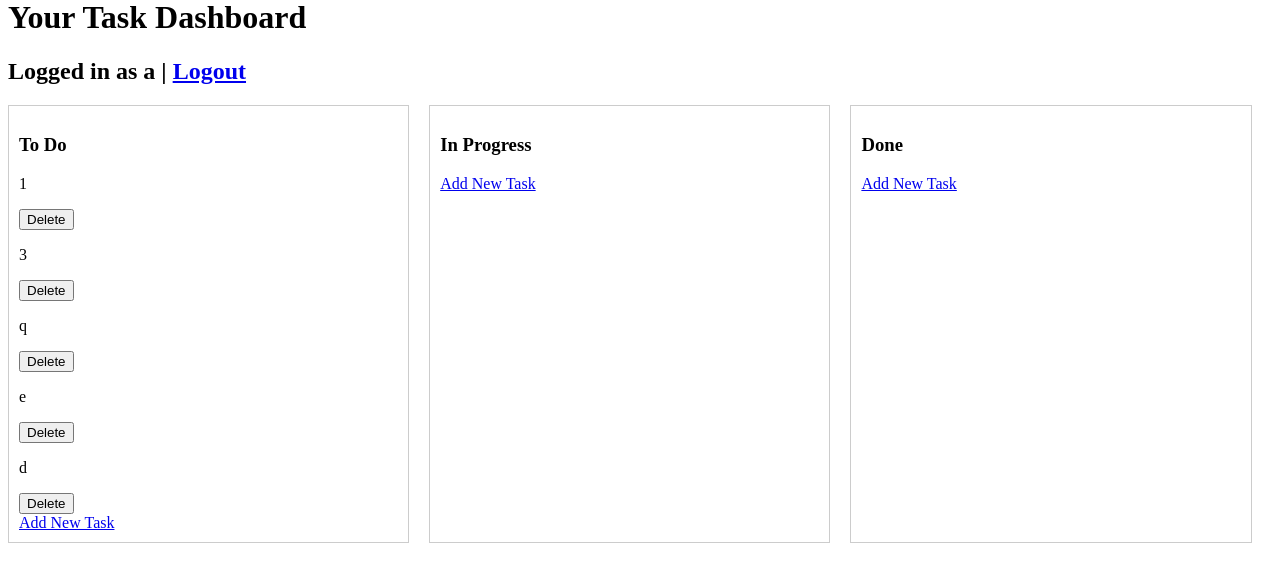
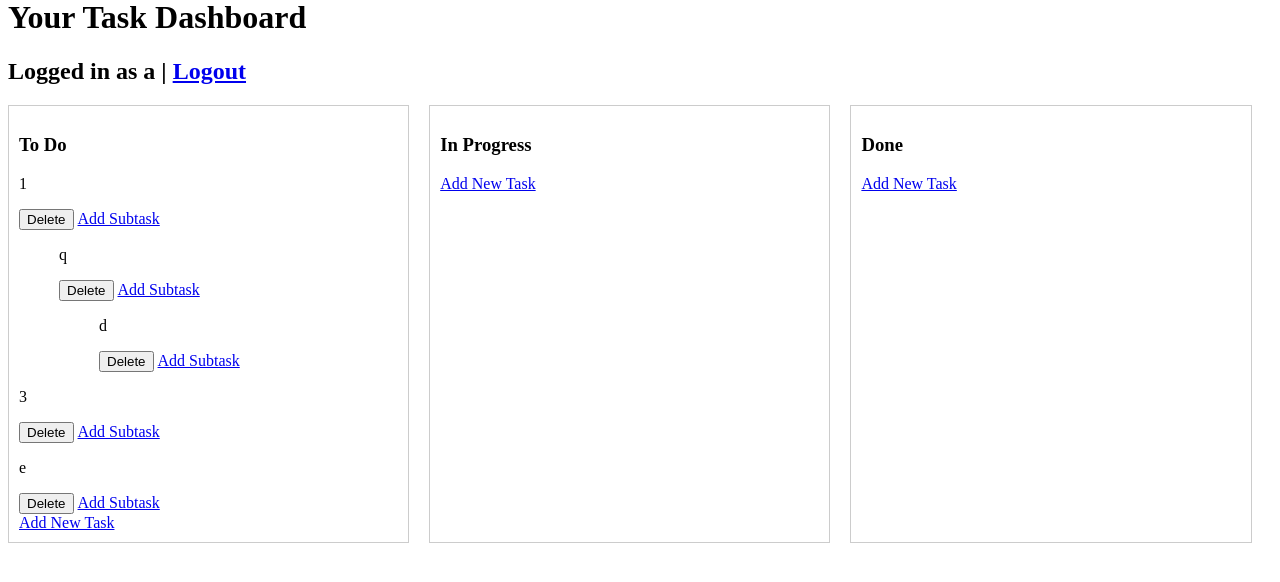
Before and after one commit to Taka0613/cs162_jinja, a Flask app: page / in a window 1280 px wide. Shown: the part 120-702 px from the top of the page. Run offline with Flask 2, Linux system fonts and the light colour scheme; a user stored in the database is signed in; data comes from the database, SQL or seed files in the repository; both versions use the stored data as it was after the commit.

Commit message:
third version

```diff
--- a/app.py
+++ b/app.py
@@ -45,13 +45,9 @@ class TaskGroup(db.Model):
 class Task(db.Model):
     id = db.Column(db.Integer, primary_key=True)
     title = db.Column(db.String(150), nullable=False)
-    status = db.Column(db.String(20), nullable=False, default="To Do")  # Status field
+    status = db.Column(db.String(20), nullable=False, default="To Do")
     is_completed = db.Column(db.Boolean, default=False)
-    task_group_id = db.Column(
-        db.Integer,
-        db.ForeignKey("task_group.id"),
-        nullable=True,  # Set nullable=True here
-    )
+    task_group_id = db.Column(db.Integer, db.ForeignKey("task_group.id"), nullable=True)
     parent_task_id = db.Column(db.Integer, db.ForeignKey("task.id"), nullable=True)
     subtasks = db.relationship(
         "Task", backref=db.backref("parent_task", remote_side=[id]), lazy=True
@@ -112,11 +108,11 @@ def logout():
 def dashboard():
     # Retrieve tasks categorized by status
     categorized_tasks = {
-        "To Do": Task.query.filter_by(status="To Do", task_group_id=None).all(),
+        "To Do": Task.query.filter_by(status="To Do", parent_task_id=None).all(),
         "In Progress": Task.query.filter_by(
-            status="In Progress", task_group_id=None
+            status="In Progress", parent_task_id=None
         ).all(),
-        "Done": Task.query.filter_by(status="Done", task_group_id=None).all(),
+        "Done": Task.query.filter_by(status="Done", parent_task_id=None).all(),
     }
     return render_template("dashboard.html", categorized_tasks=categorized_tasks)
 
@@ -124,22 +120,44 @@ def dashboard():
 @app.route("/add_task/<status>", methods=["GET", "POST"])
 @login_required
 def add_task(status):
+    parent_task_id = request.args.get("parent_task_id")
+    parent_task = Task.query.get(parent_task_id) if parent_task_id else None
+
     if request.method == "POST":
         title = request.form["title"]
-        # Save the new task with the chosen status
+        parent_task_id = request.form.get("parent_task_id")
+
+        # Create a new task and assign parent if it’s a subtask
         new_task = Task(
             title=title,
             status=status,
-            task_group_id=None,  # Adjust if task groups are needed
+            parent_task_id=parent_task_id,  # Set parent task if this is a subtask
         )
         db.session.add(new_task)
         db.session.commit()
         return redirect(url_for("dashboard"))
 
-    return render_template("add_task.html", status=status)
+    return render_template("add_task.html", status=status, parent_task=parent_task)
 
 
-# Delete a task
+@app.route("/tasks/<int:task_id>/add_subtask", methods=["GET", "POST"])
+@login_required
+def add_subtask(task_id):
+    parent_task = Task.query.get_or_404(task_id)
+    if request.method == "POST":
+        title = request.form["title"]
+        status = request.form.get("status", "To Do")
+        new_task = Task(title=title, status=status, parent_task_id=task_id)
+        db.session.add(new_task)
+        db.session.commit()
+        return redirect(url_for("dashboard"))
+
+    return render_template(
+        "add_task.html", status=parent_task.status, parent_task=parent_task
+    )
+
+
+# Delete a task and its subtasks
 @app.route("/tasks/<int:task_id>/delete", methods=["POST"])
 @login_required
 def delete_task(task_id):
--- a/templates/dashboard.html
+++ b/templates/dashboard.html
@@ -18,6 +18,16 @@
             <form action="{{ url_for('delete_task', task_id=task.id) }}" method="POST" style="display: inline;">
                 <button type="submit">Delete</button>
             </form>
+            <a href="{{ url_for('add_task', status='To Do', parent_task_id=task.id) }}">Add Subtask</a>
+
+            <!-- Render subtasks recursively -->
+            {% if task.subtasks %}
+            <div style="margin-left: 20px;">
+                {% for subtask in task.subtasks %}
+                {{ render_subtasks(subtask) }}
+                {% endfor %}
+            </div>
+            {% endif %}
         </div>
         {% endfor %}
         <a href="{{ url_for('add_task', status='To Do') }}">Add New Task</a>
@@ -32,6 +42,16 @@
             <form action="{{ url_for('delete_task', task_id=task.id) }}" method="POST" style="display: inline;">
                 <button type="submit">Delete</button>
             </form>
+            <a href="{{ url_for('add_task', status='In Progress', parent_task_id=task.id) }}">Add Subtask</a>
+
+            <!-- Render subtasks recursively -->
+            {% if task.subtasks %}
+            <div style="margin-left: 20px;">
+                {% for subtask in task.subtasks %}
+                {{ render_subtasks(subtask) }}
+                {% endfor %}
+            </div>
+            {% endif %}
         </div>
         {% endfor %}
         <a href="{{ url_for('add_task', status='In Progress') }}">Add New Task</a>
@@ -46,6 +66,16 @@
             <form action="{{ url_for('delete_task', task_id=task.id) }}" method="POST" style="display: inline;">
                 <button type="submit">Delete</button>
             </form>
+            <a href="{{ url_for('add_task', status='Done', parent_task_id=task.id) }}">Add Subtask</a>
+
+            <!-- Render subtasks recursively -->
+            {% if task.subtasks %}
+            <div style="margin-left: 20px;">
+                {% for subtask in task.subtasks %}
+                {{ render_subtasks(subtask) }}
+                {% endfor %}
+            </div>
+            {% endif %}
         </div>
         {% endfor %}
         <a href="{{ url_for('add_task', status='Done') }}">Add New Task</a>
@@ -53,3 +83,21 @@
 </div>
 
 {% endblock %}
+
+{% macro render_subtasks(task) %}
+<div style="margin-left: 20px;">
+    <p>{{ task.title }}</p>
+    <form action="{{ url_for('delete_task', task_id=task.id) }}" method="POST" style="display: inline;">
+        <button type="submit">Delete</button>
+    </form>
+    <a href="{{ url_for('add_task', status=task.status, parent_task_id=task.id) }}">Add Subtask</a>
+
+    {% if task.subtasks %}
+    <div style="margin-left: 20px;">
+        {% for subtask in task.subtasks %}
+        {{ render_subtasks(subtask) }}
+        {% endfor %}
+    </div>
+    {% endif %}
+</div>
+{% endmacro %}
```
Also changed, not shown: templates/add_task.html (+7 -4 lines), todo.db.
